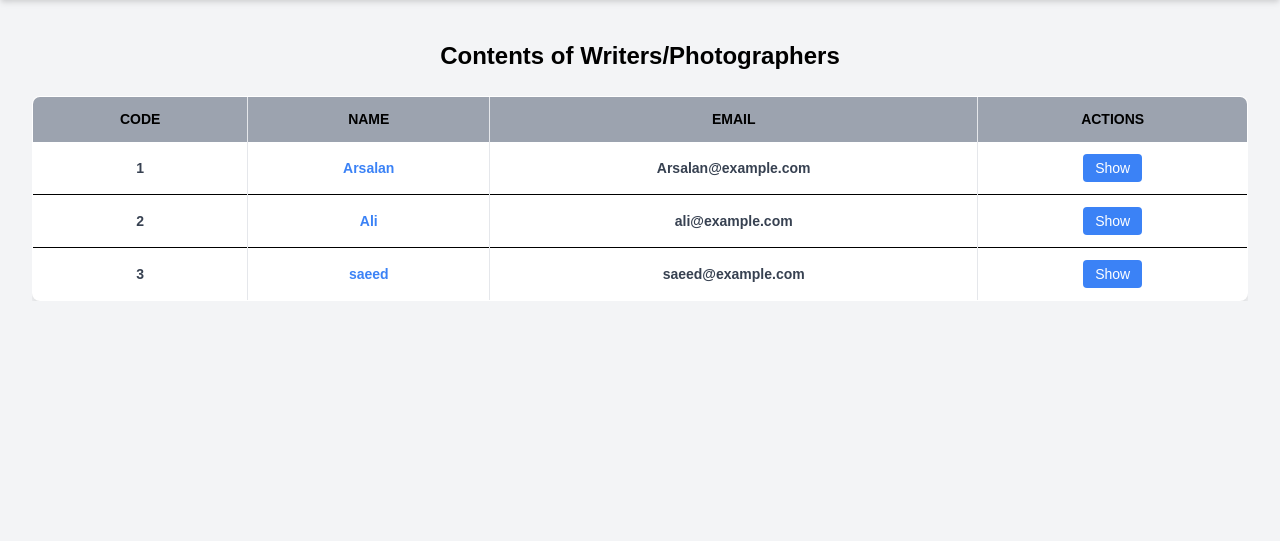
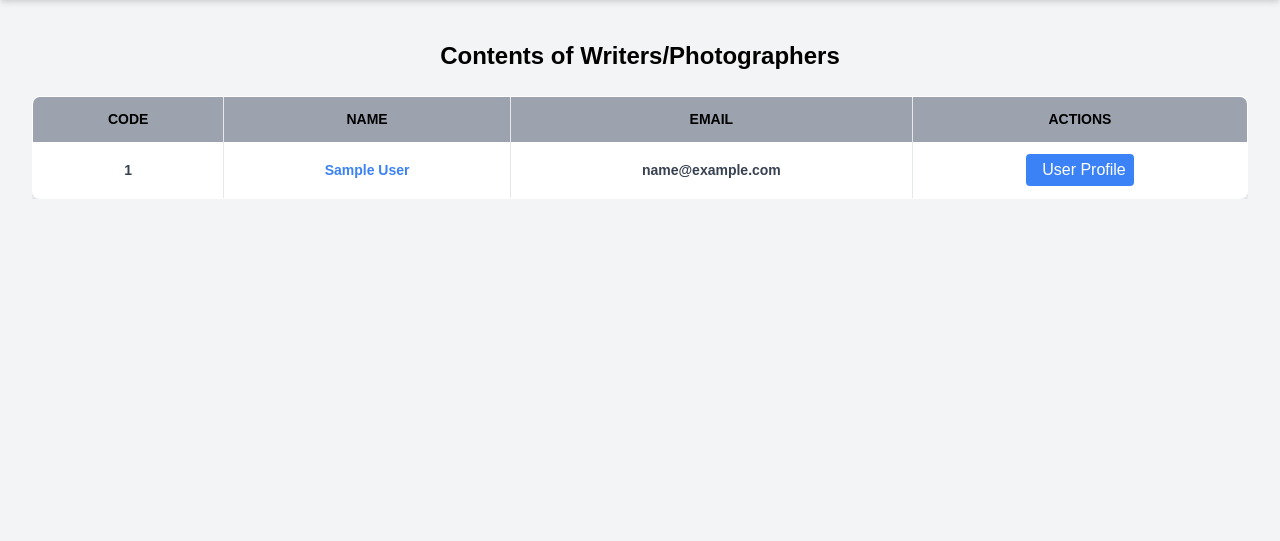
Before and after one commit to saeed-54996/MMM-Project, a Flask app: page /writer-photographer/ in a window 1280 px wide. Shown: the part 72-613 px from the top of the page. Run offline with Flask 3, Linux system fonts and the light colour scheme; tables that the repository leaves empty hold one stand-in row (values such as "Sample post"); some libraries are stand-ins or nearby versions.

Commit message:
making writer-photographer page dynamic

```diff
--- a/my_flask_app/app.py
+++ b/my_flask_app/app.py
@@ -1,7 +1,7 @@
 from flask import *
 from init import app, db
 from model import *
-from controler import login, signup ,upload_photo,user_profile,show_pictures,show_single_picture,show_articles,show_single_article,submit_article,admin_panel
+from controler import login, signup ,upload_photo,dashboard,user_profile,show_pictures,show_single_picture,show_articles,show_single_article,show_users,submit_article,admin_panel
 
 @app.route('/')
 def home():
@@ -25,13 +25,16 @@ def logout():
 
 @app.route('/my-profile/')
 def my_profile():
-    return user_profile()
+    return dashboard()
 
 
-@app.route('/user/')
-def user_page():
-    return render_template('user.html')
+@app.route('/user/<usr_id>/')
+def user_page(usr_id):
+    return user_profile(usr_id)
 
+@app.route('/writer-photographer/')
+def writer_photographer_page():
+    return show_users()
 
 @app.route('/pictures/',methods=['GET'])
 def pictures():
@@ -49,9 +52,6 @@ def articles_page():
 def singel_article_page(article_id):
     return show_single_article(article_id)
 
-@app.route('/writer-photographer/')
-def writer_photographer():
-    return render_template('writer-photographer.html')
 
 @app.route('/upload/', methods=['GET', 'POST'])
 def upload_route():
--- a/my_flask_app/controler.py
+++ b/my_flask_app/controler.py
@@ -62,14 +62,19 @@ def signup():
 
 
 #----------------------------------------profile and Admin system:
-def user_profile():
+def dashboard():
     if 'email' in session:
         pass
     else:
         return redirect(url_for('login_route'))
     return render_template('my-profile.html')
 
+def user_profile():
+    return 0
 
+def show_users():
+    users = Users.query.all()
+    return render_template('writer-photographer.html',users=users)
 
 
 #----------------------------------------image system:
--- a/my_flask_app/templates/articles.html
+++ b/my_flask_app/templates/articles.html
@@ -9,7 +9,7 @@
 <main class="container mx-auto p-4">
     <h1 class="text-2xl font-bold mb-6 text-center">Article</h1>
     <div class="overflow-x-auto flex justify-center items-center">
-        <table class="min-w-full bg-white shadow-lg rounded-lg overflow-hidden max-w-4xl">
+        <table class="min-w-full bg-white shadow-lg rounded-lg overflow-hidden border border-black">
             <thead>
                 <tr class="bg-gray-400 text-black font-bold uppercase text-sm leading-normal">
                     <th class="py-3 px-6 text-left">Code</th>
--- a/my_flask_app/templates/writer-photographer.html
+++ b/my_flask_app/templates/writer-photographer.html
@@ -20,40 +20,21 @@
                 </tr>
             </thead>
             <tbody class="text-gray-700 text-sm font-semibold">
+                {% for user in users %}
                 <tr class="border-b border-black hover:bg-gray-200">
-                    <td class="py-3 px-6 text-center whitespace-nowrap border-r">1</td>
-                    <td class="py-3 px-6 text-center border-r"><a href="#" class="text-blue-500 hover:underline">Arsalan</a></td>
-                    <td class="py-3 px-6 text-center border-r">Arsalan@example.com</td>
+                    <td class="py-3 px-6 text-center whitespace-nowrap border-r">{{ user.id }}</td>
+                    <td class="py-3 px-6 text-center border-r"><a href="#" class="text-blue-500 hover:underline">{{ user.name }}</a></td>
+                    <td class="py-3 px-6 text-center border-r">{{ user.email }}</td>
                     <td class="py-3 px-6 text-center border-r">
-                        <button class="bg-blue-500 text-white py-1 px-3 rounded hover:bg-blue-900">
-                            <iconify-icon icon="ci:show" width="1.4rem"></iconify-icon>Show
+                        <button class="bg-blue-500 text-white py-1 px-2 rounded hover:bg-blue-900">
+                            <a href="{{ url_for('user_page',usr_id=user.id) }}" class="flex justify-center items-center gap-2">
+                                <iconify-icon icon="ci:show" width="1.4rem"></iconify-icon>
+                                <p class="text-base">User Profile</p>
+                            </a>
                         </button>
                     </td>
                 </tr>
-            </tbody>
-            <tbody class="text-gray-700 text-sm font-semibold">
-                <tr class="border-b border-black hover:bg-gray-200">
-                    <td class="py-3 px-6 text-center whitespace-nowrap border-r">2</td>
-                    <td class="py-3 px-6 text-center border-r"><a href="#" class="text-blue-500 hover:underline">Ali</a></td>
-                    <td class="py-3 px-6 text-center border-r">ali@example.com</td>
-                    <td class="py-3 px-6 text-center border-r">
-                        <button class="bg-blue-500 text-white py-1 px-3 rounded hover:bg-blue-900">
-                            <iconify-icon icon="ci:show" width="1.4rem"></iconify-icon>Show
-                        </button>
-                    </td>
-                </tr>
-            </tbody>
-            <tbody class="text-gray-700 text-sm font-semibold">
-                <tr class="border-b border-black hover:bg-gray-200">
-                    <td class="py-3 px-6 text-center whitespace-nowrap border-r">3</td>
-                    <td class="py-3 px-6 text-center border-r"><a href="#" class="text-blue-500 hover:underline">saeed</a></td>
-                    <td class="py-3 px-6 text-center border-r">saeed@example.com</td>
-                    <td class="py-3 px-6 text-center border-r">
-                        <button class="bg-blue-500 text-white py-1 px-3 rounded hover:bg-blue-900">
-                            <iconify-icon icon="ci:show" width="1.4rem"></iconify-icon>Show
-                        </button>
-                    </td>
-                </tr>
+                {% endfor %}
             </tbody>
         </table>
     </div>
```
